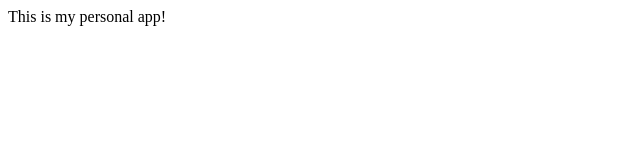
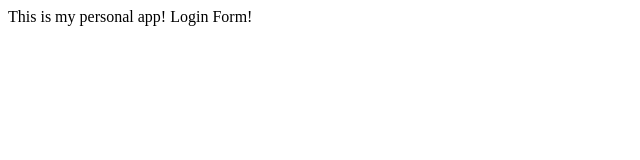
Before and after one commit to talhaghaffarr/myappsample, a plain HTML site: page index.html in a window 1280 px wide. Shown: the full height of the page, 0-640 px from the left. Drawn offline with Linux system fonts and the light colour scheme.

Commit message:
login form

```diff
--- a/index.html
+++ b/index.html
@@ -4,6 +4,7 @@
 	<head>
 	<body>
 		This is my personal app!
+		Login Form!
 	</body>
 
 </html>
```
Also changed, not shown: log.txt (added), login.html (added).
